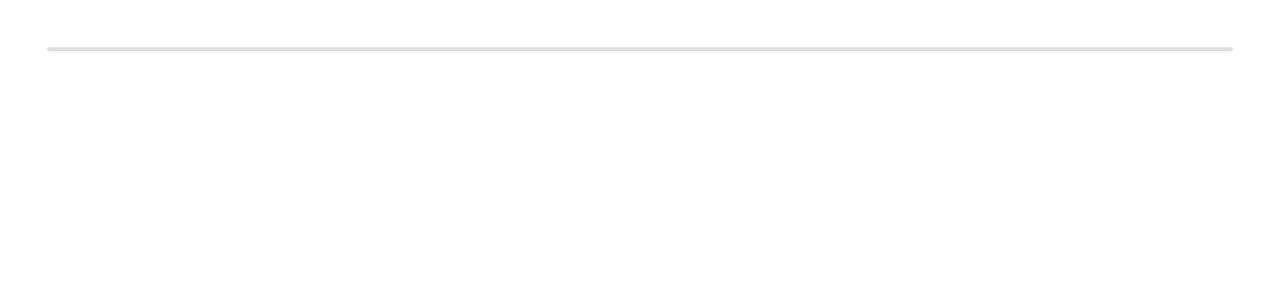
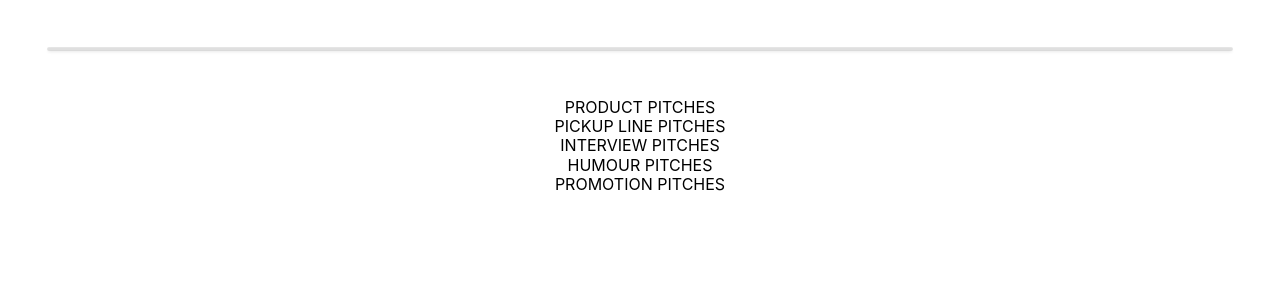
Before and after one commit to Joseph-Wairimu/blogs, a Flask app: page / in a window 1280 px wide. Shown: the part 68-368 px from the top of the page. Run offline with Flask 2, Linux system fonts and the light colour scheme; data that the repository does not hold is empty; some libraries are stand-ins or nearby versions.

Commit message:
display blogs

```diff
--- a/app/main/views.py
+++ b/app/main/views.py
@@ -10,7 +10,13 @@ from flask.helpers import flash
 @main.route('/')
 def index():
 
-    return render_template('index.html')
+    pickup_lines= Post.query.filter_by(category='pickup_lines').all()
+    interview_pitch = Post.query.filter_by(category='interview_pitch').all()
+    product_pitch= Post.query.filter_by(category='product_pitch').all()
+    promotion_pitch = Post.query.filter_by(category='promotion_pitch').all()
+    Humour_pitch = Post.query.filter_by(category='Humour_pitch').all()
+    posts = Post.query.order_by(Post.added_date.desc()).all()
+    return render_template('index.html',interview_pitch=interview_pitch, pickup_lines=pickup_lines,  product_pitch= product_pitch,promotion_pitch=promotion_pitch,Humour_pitch=Humour_pitch, posts=posts)
 
 
 
--- a/app/templates/index.html
+++ b/app/templates/index.html
@@ -19,4 +19,49 @@
 
 </div>
 
+<div class="text-center">
+  <h3 style="color: black;" >PRODUCT PITCHES</h3>
+
+<ul class="row">
+  {{macro.display_post(product_pitch)}}
+</ul>
+</div>
+
+
+<div class="text-center"><h3 style="color: black;">PICKUP LINE PITCHES </h3>
+
+  <ul class="row">
+    {{macro.display_post(pickup_lines)}}
+  </ul>
+</div>
+
+
+
+<div class="text-center"><h3 style="color: black;">INTERVIEW PITCHES</h3>
+
+  <ul class="row">
+    {{macro.display_post(interview_pitch)}}
+  </ul>
+</div>
+
+
+
+<div class="text-center"><h3 style="color: black;">HUMOUR PITCHES</h3>
+
+  <ul class="row">
+    {{macro.display_post(Humour_pitch)}}
+  </ul>
+</div>
+
+
+
+<div class="text-center">
+  <h3 style="color: black;"> PROMOTION PITCHES</h3>
+
+<ul class="row">
+  {{macro.display_post(promotion_pitch)}}
+</ul>
+
+</div>
+
 {% endblock %}
--- a/app/templates/macros.html
+++ b/app/templates/macros.html
@@ -4,6 +4,7 @@
 
 
 {% for post in posts%}
+
 <div class="col-md-3" >
     <div class="card  mb-3" id="card1" style="background-color:#1E5128;color: aliceblue;" >
 
@@ -14,7 +15,7 @@
             <p class="card-text">{{post.added_date.strftime('%b %d, %Y')}}</p>
             <p class="card-text" style="font-family: 'IM Fell English', serif;">{{post.post}}</p>
 
-            <a href="{{url_for('main.comment',post_id=post.id)}}" class="btn btn-secondary">Leave a Comment..</a>
+
             <div class="voting">
                 <button id="likebtn">
                     <i class="fa fa-thumbs-up"></i>
```
